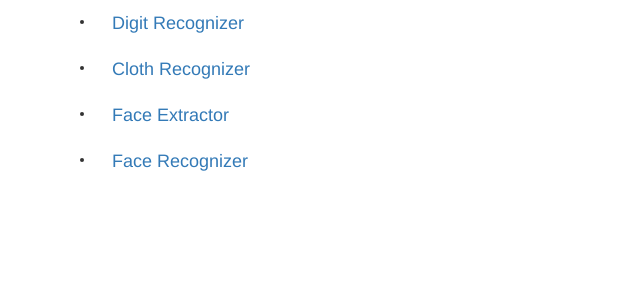
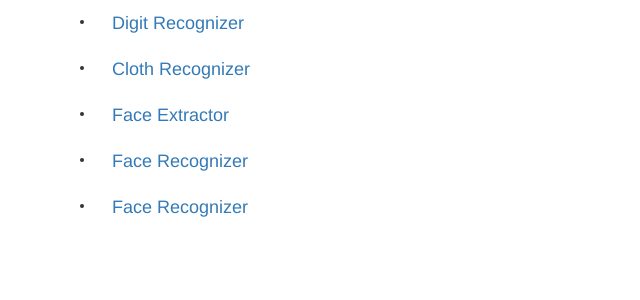
Before and after one commit to yadavsatyavir/Application, a Flask app: page / in a window 1280 px wide. Shown: the part 235-535 px from the top of the page, without its empty margins (0-640 px from the left). Run offline with Flask 2, Linux system fonts and the light colour scheme; some libraries are stand-ins or nearby versions.

Commit message:
Update home.html

```diff
--- a/templates/home.html
+++ b/templates/home.html
@@ -29,6 +29,7 @@
         <li><a class="btn btn-lg" href='/cloth_recognizer' title="Click Me">Cloth Recognizer</a></li>
         <li><a class="btn btn-lg" href='/face_extractor' title="Click Me">Face Extractor</a></li>
         <li><a class="btn btn-lg" href='/face_recognizer' title="Click Me">Face Recognizer</a></li>
+        <li><a class="btn btn-lg" href='/nlp_sentiment' title="Click Me">Face Recognizer</a></li>
       </ul>
     </div>
   </div>
```
